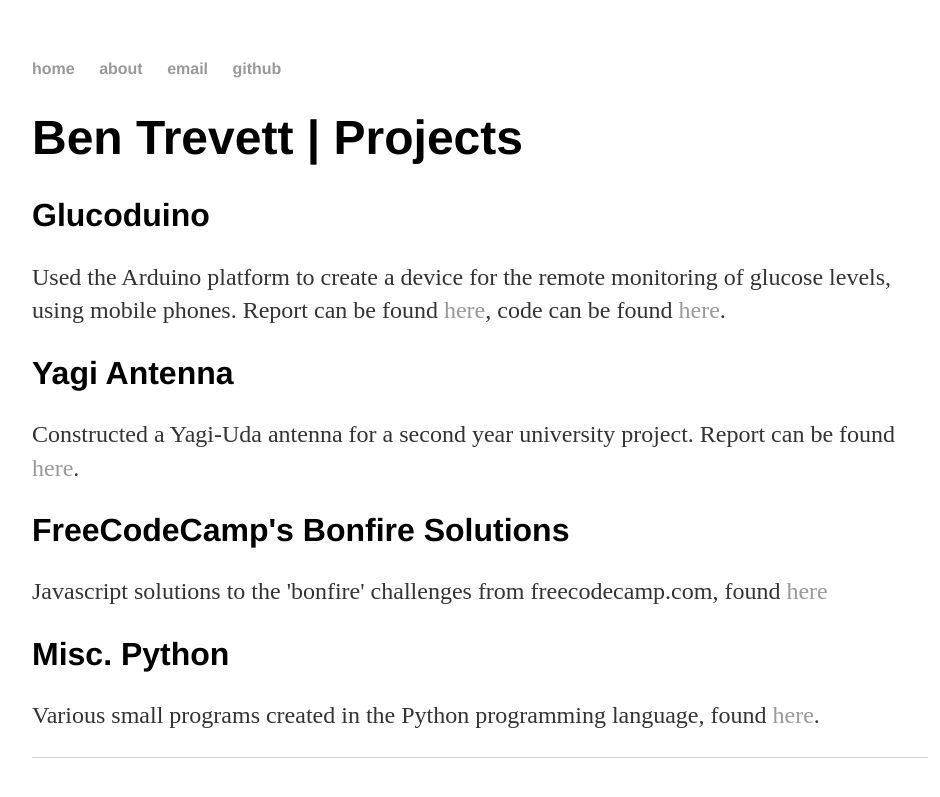
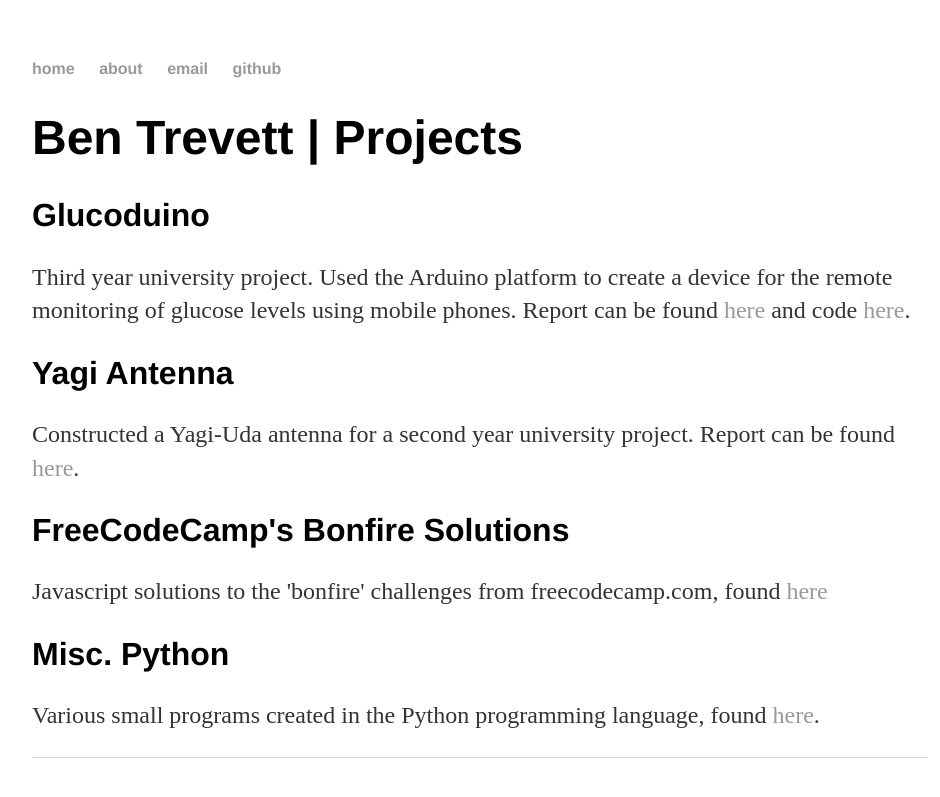
Before and after one commit to bentrevett/bentrevett.github.io, a Jekyll site: the page built from index.html, in a window 1280 px wide. Shown: the top 797 px of the page, without its empty margins (160-1100 px from the left). Built offline with Jekyll 4.4.1, drawn with Linux system fonts in a browser that asks for light colours.

Commit message:
text change

```diff
--- a/index.html
+++ b/index.html
@@ -5,7 +5,7 @@
 <h1>Ben Trevett | Projects</h1>
 
 	<h2>Glucoduino</h2>
-	<p>Used the Arduino platform to create a device for the remote monitoring of glucose levels, using mobile phones. Report can be found <a href="/glucoduino.pdf">here</a>, code can be found <a href="https://github.com/bentrevett/Glucoduino">here</a>.</p>
+	<p>Third year university project. Used the Arduino platform to create a device for the remote monitoring of glucose levels using mobile phones. Report can be found <a href="/glucoduino.pdf">here</a> and code <a href="https://github.com/bentrevett/Glucoduino">here</a>.</p>
 	<h2>Yagi Antenna</h2>
 	<p>Constructed a Yagi-Uda antenna for a second year university project. Report can be found <a href="/yagi_report.pdf">here</a>.</p>
 	<h2>FreeCodeCamp's Bonfire Solutions</h2>
```
